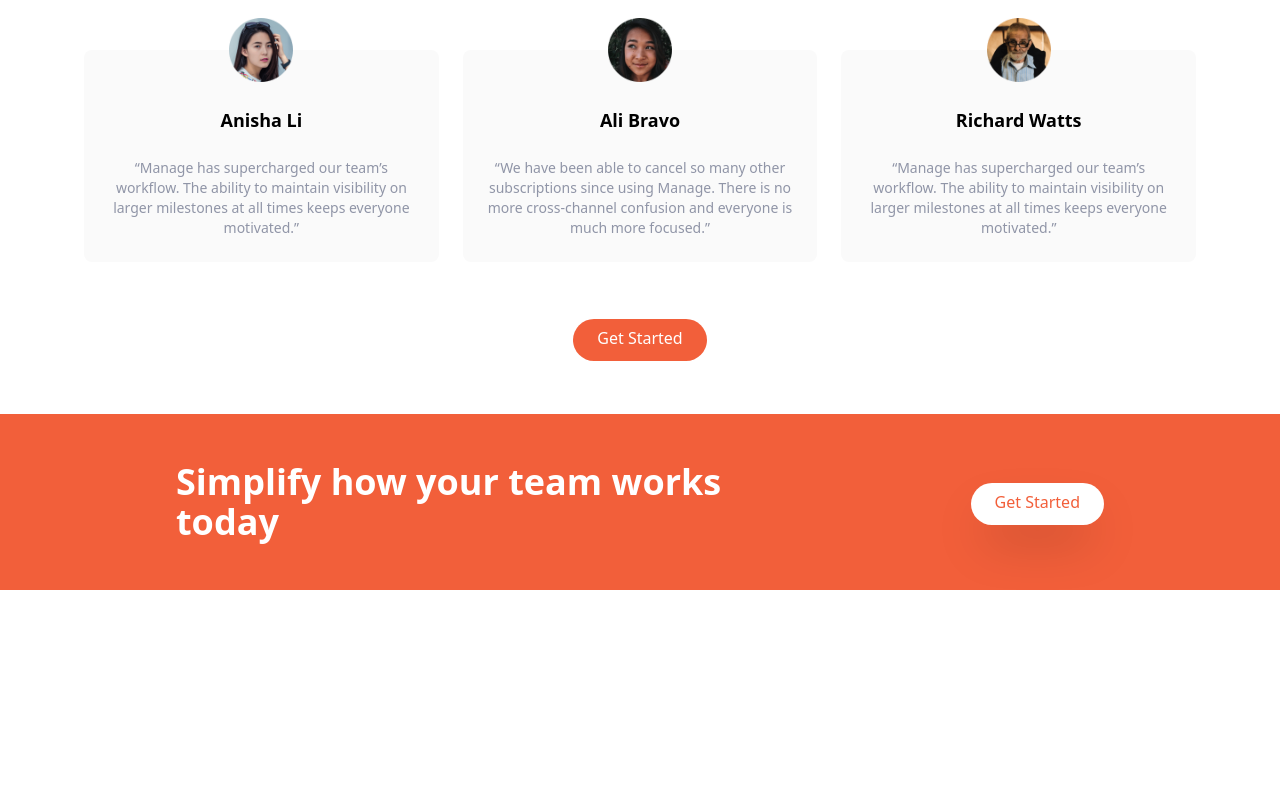
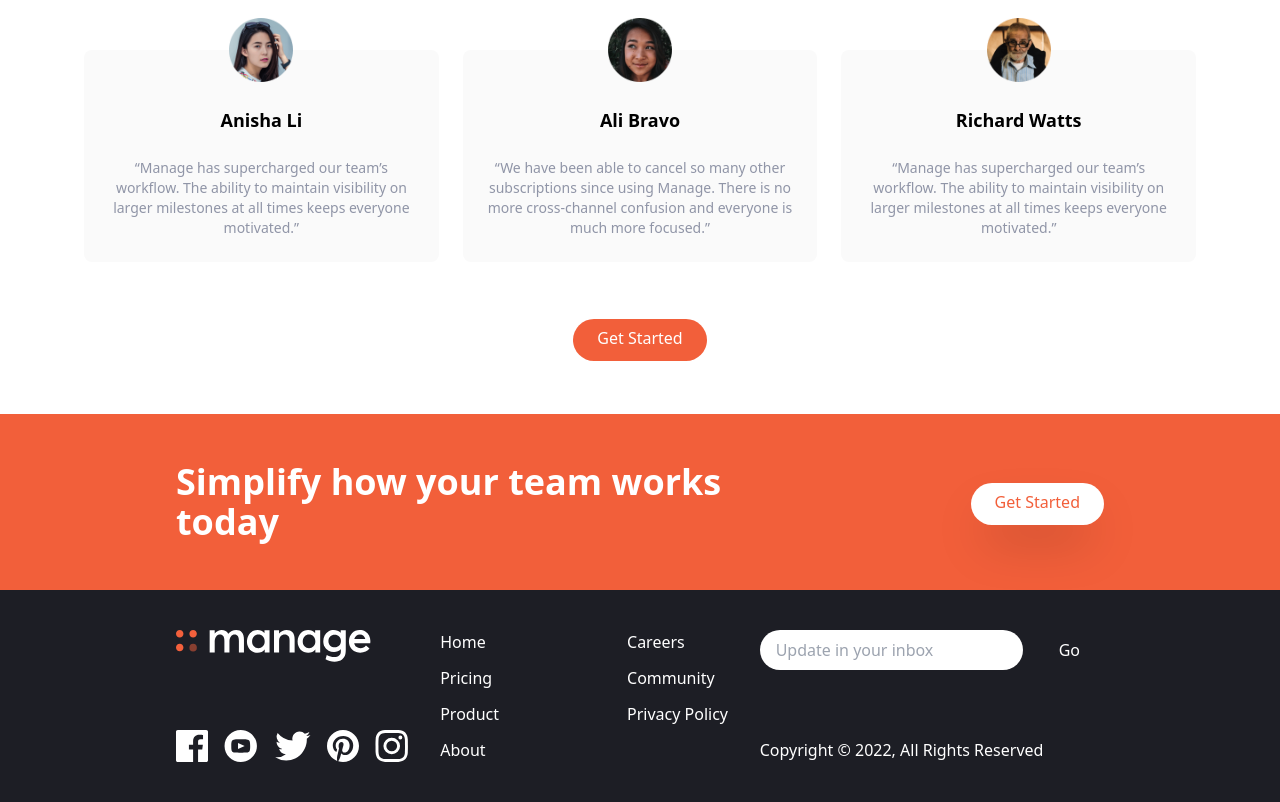
Before and after one commit to yousuf550/landing-page-tailwindcss, a website: page index.html in a window 1280 px wide. Shown: the part 1182-1984 px from the top of the page. Before the commit the page ends 1772 px from the top, so only its background shows below. Drawn offline with Linux system fonts and the light colour scheme.

Commit message:
Create Footer Section

```diff
--- a/index.html
+++ b/index.html
@@ -211,9 +211,13 @@
     <!-- CTA Section -->
     <section id="cta" class="bg-brightRed">
       <!-- Flex Container -->
-      <div class="container flex flex-col items-center justify-between px-6 py-24 mx-auto space-y-12 md:py-12 md:flex-row md:space-y-0">
+      <div
+        class="container flex flex-col items-center justify-between px-6 py-24 mx-auto space-y-12 md:py-12 md:flex-row md:space-y-0"
+      >
         <!-- Heading -->
-        <h2 class="text-5xl font-bold leading-tight text-center text-white md:text-4xl md:max-w-xl md:text-left">
+        <h2
+          class="text-5xl font-bold leading-tight text-center text-white md:text-4xl md:max-w-xl md:text-left"
+        >
           Simplify how your team works today
         </h2>
         <!-- Button -->
@@ -224,9 +228,85 @@
             >Get Started</a
           >
         </div>
+      </div>
+    </section>
 
+    <!-- Footer -->
+    <footer class="bg-veryDarkBlue">
+      <!-- Flex Container -->
+      <div
+        class="container flex flex-col-reverse justify-between px-6 py-10 mx-auto space-y-8 md:flex-row md:space-y-0"
+      >
+        <!-- Logo and Social Links Container -->
+        <div
+          class="flex flex-col-reverse items-center justify-between space-y-12 md:flex-col md:space-y-0 md:items-start"
+        >
+          <div class="mx-auto my-6 text-center text-white md:hidden">
+            Copyright &copy; 2022, All Rights Reserved
+          </div>
+          <!-- Logo -->
+          <div class="mt-10 md:mt-0">
+            <img src="./img/logo-white.svg" class="h-8" alt="" />
+          </div>
+          <!-- Social Links Container -->
+          <div class="flex justify-center space-x-4">
+            <!-- Link-1 -->
+            <a href="#">
+              <img src="./img/icon-facebook.svg" class="h-8" alt="" />
+            </a>
+            <!-- Link-2 -->
+            <a href="#">
+              <img src="./img/icon-youtube.svg" class="h-8" alt="" />
+            </a>
+            <!-- Link-3 -->
+            <a href="#">
+              <img src="./img/icon-twitter.svg" class="h-8" alt="" />
+            </a>
+            <!-- Link-4 -->
+            <a href="#">
+              <img src="./img/icon-pinterest.svg" class="h-8" alt="" />
+            </a>
+            <!-- Link-5 -->
+            <a href="#">
+              <img src="./img/icon-instagram.svg" class="h-8" alt="" />
+            </a>
+          </div>
+        </div>
+        <!-- List Container -->
+        <div class="flex justify-around space-x-32">
+          <div class="flex flex-col space-y-3 text-white">
+            <a class="hover:text-brightRed" href="#">Home</a>
+            <a class="hover:text-brightRed" href="#">Pricing</a>
+            <a class="hover:text-brightRed" href="#">Product</a>
+            <a class="hover:text-brightRed" href="#">About</a>
+          </div>
+          <div class="flex flex-col space-y-3 text-white">
+            <a class="hover:text-brightRed" href="#">Careers</a>
+            <a class="hover:text-brightRed" href="#">Community</a>
+            <a class="hover:text-brightRed" href="#">Privacy Policy</a>
+          </div>
+        </div>
+        <!-- Input Container -->
+        <div class="flex flex-col justify-between">
+          <form>
+            <div class="flex space-x-3">
+              <input
+                type="text"
+                class="flex-1 px-4 rounded-full focus:outline-none"
+                placeholder="Update in your inbox"
+              />
+              <button
+                class="px-6 py-2 text-white rounded-full bg brightRed hover:bg-brightRedLight focus:outline-none"
+              >
+                Go
+              </button>
+            </div>
+          </form>
+          <div class="hidden text-white md:block">
+            Copyright &copy; 2022, All Rights Reserved
+          </div>
+        </div>
       </div>
-
-    </section>
+    </footer>
   </body>
 </html>
```
Also changed, not shown: css/main.css.
